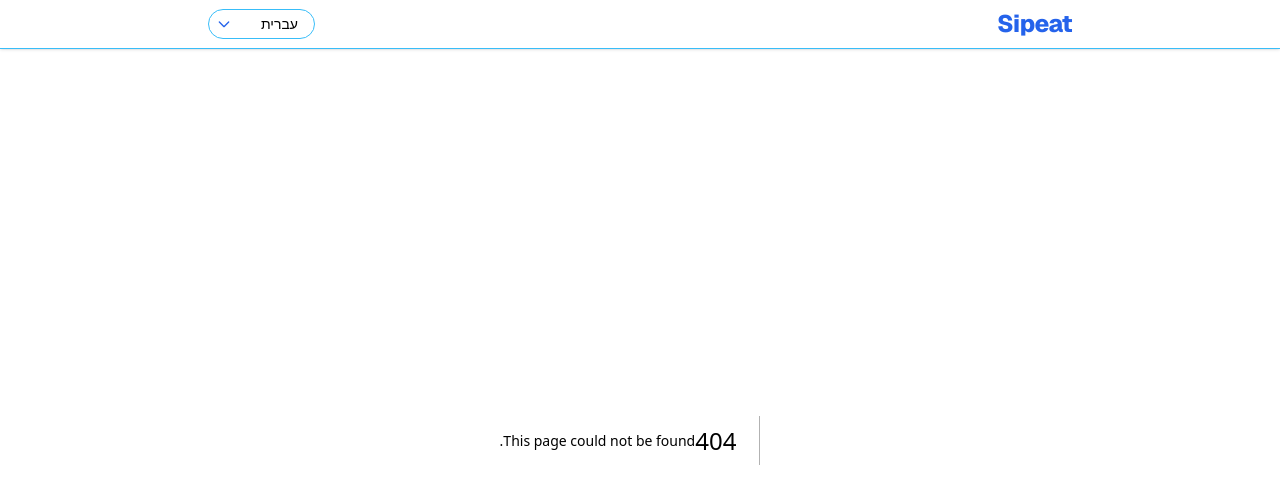
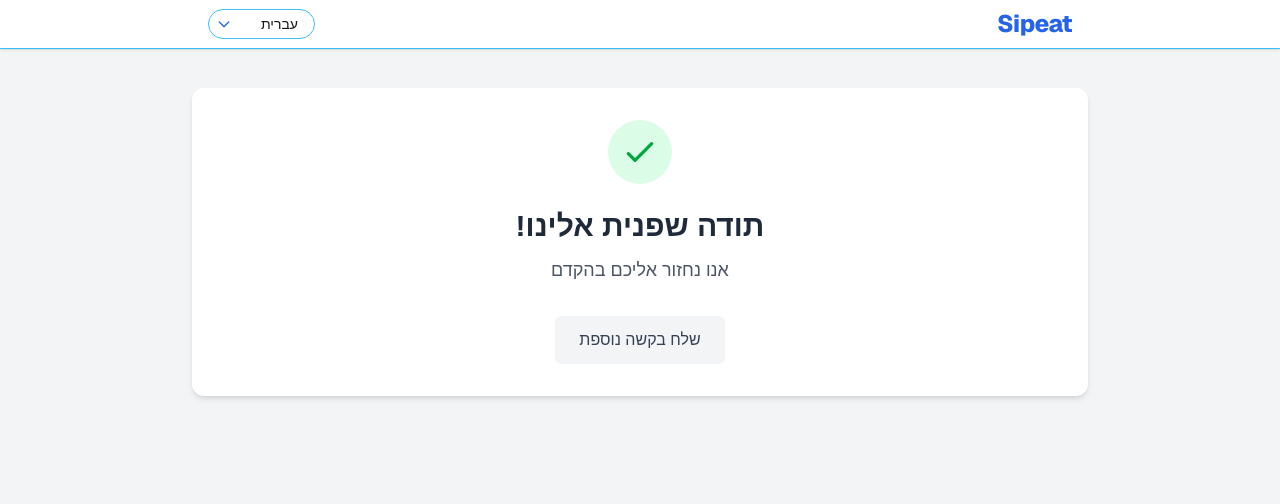
Before and after one commit to shakedshoshan/sipeat, a Next.js app: page /status in a window 1280 px wide. Before the commit this address had no page. Shown: the top 504 px of the page. Built offline with nearby package versions, Linux system fonts and the light colour scheme.

Commit message:
Update routing for status page and enhance translations: modified the routing to include type parameters for contact and request submissions, and added new translation keys for status messages in English, Arabic, Hebrew, and Russian to improve user experience.

```diff
--- a/src/app/request/status/page.tsx
+++ b/src/app/status/page.tsx
@@ -11,6 +11,7 @@ export default function StatusPage() {
   const searchParams = useSearchParams();
   const customerName = searchParams.get('customer_name') || '';
   const machineName = searchParams.get('machine_name') || '';
+  const type = searchParams.get('type') || '';
 
   useEffect(() => {
     const loadTranslations = async () => {
@@ -35,8 +36,8 @@ export default function StatusPage() {
   }
 
   // Replace placeholders with actual values from URL params
-  const interpolatedTitle = messages.statusPage.title.replace("(name)", customerName);
-  const interpolatedMessage = messages.statusPage.message.replace("(name of the machine)", machineName);
+  const interpolatedTitle = type === 'request' ? messages.statusPage.title.replace("(name)", customerName) : messages.statusPageContact.title;
+  const interpolatedMessage = type === 'request' ? messages.statusPage.message.replace("(name of the machine)", machineName) : messages.statusPageContact.message;
 
   return (
     <div className="min-h-screen bg-gray-100 py-12 px-4">
@@ -55,9 +56,15 @@ export default function StatusPage() {
             </p>
 
             <div className="flex flex-col sm:flex-row gap-4 justify-center">
-              <Link href="/" className="inline-block px-6 py-3 bg-gray-100 text-gray-700 font-medium rounded-md hover:bg-gray-200 transition-colors">
-                {messages.statusPage.returnHome}
-              </Link>
+              {type === 'contact' ? (
+                <Link href="/" className="inline-block px-6 py-3 bg-gray-100 text-gray-700 font-medium rounded-md hover:bg-gray-200 transition-colors">
+                  {messages.statusPage.returnHome}
+                </Link>
+              ) : (
+                <Link href="/request" className="inline-block px-6 py-3 bg-gray-100 text-gray-700 font-medium rounded-md hover:bg-gray-200 transition-colors">
+                  {messages.statusPageContact.anotherRequest}
+                </Link>
+              )}
             </div>
           </div>
         </div>
--- a/src/components/ContactUs.tsx
+++ b/src/components/ContactUs.tsx
@@ -24,7 +24,7 @@ export default function ContactUs({ messages }: { messages: Messages }) {
     try {
       const result = await createContact(contactData);
       if (result) {
-        router.push("/status");
+        router.push("/status?type=contact");
       } else {
         setError(messages.contact.form.error || "Failed to submit the form. Please try again.");
       }
--- a/src/components/RequestForm.tsx
+++ b/src/components/RequestForm.tsx
@@ -115,7 +115,7 @@ export default function RequestForm() {
       }
 
       // Redirect to status page with customer_name and machine_name as URL params
-      router.push(`/request/status?customer_name=${encodeURIComponent(formData.customer_name)}&machine_name=${encodeURIComponent(machineName)}`);
+      router.push(`/status?customer_name=${encodeURIComponent(formData.customer_name)}&machine_name=${encodeURIComponent(machineName)}&type=request`);
     } catch (err) {
       setError(err instanceof Error ? err.message : "An unknown error occurred");
       setIsSubmitting(false);
--- a/src/messages/ar.json
+++ b/src/messages/ar.json
@@ -70,6 +70,13 @@
   "statusPage": {
     "title": "شكرا (الاسم) للتواصل معنا!",
     "message": "تلقى فريقنا طلبك وربما تمت إضافة هذا المنتج إلى (اسم الجهاز)",
+    "anotherRequest": "إرسال طلب آخر",
+    "returnHome": "العودة إلى الصفحة الرئيسية"
+  },
+  "statusPageContact": {
+    "title": "شكرا للتواصل معنا!",
+    "message": "تلقى فريقنا طلبك",
+    "anotherRequest": "إرسال طلب آخر",
     "returnHome": "العودة إلى الصفحة الرئيسية"
   }
 }
--- a/src/messages/en.json
+++ b/src/messages/en.json
@@ -70,6 +70,13 @@
   "statusPage": {
     "title": "Thank you (name) for contacting us!",
     "message": "Our team has received your request and maybe this product has been added to (name of the machine)",
+    "anotherRequest": "Submit another request",
+    "returnHome": "Return to Home"
+  },
+  "statusPageContact": {
+    "title": "Thank you for contacting us!",
+    "message": "Our team has received your request",
+    "anotherRequest": "Submit another request",
     "returnHome": "Return to Home"
   }
 }
--- a/src/messages/he.json
+++ b/src/messages/he.json
@@ -70,6 +70,13 @@
   "statusPage": {
     "title": "תודה (שם) שפנית אלינו!",
     "message": "צוותינו קיבל את בקשתך ואולי מוצר זה היכנס ל(שם המכונה)",
+    "anotherRequest": "שלח בקשה נוספת",
+    "returnHome": "חזרה לדף הבית"
+  },
+  "statusPageContact": {
+    "title": "תודה שפנית אלינו!",
+    "message": "אנו נחזור אליכם בהקדם",
+    "anotherRequest": "שלח בקשה נוספת",
     "returnHome": "חזרה לדף הבית"
   }
 }
--- a/src/messages/ru.json
+++ b/src/messages/ru.json
@@ -70,6 +70,13 @@
   "statusPage": {
     "title": "Спасибо (имя) за обращение к нам!",
     "message": "Наша команда получила ваш запрос, и, возможно, этот продукт был добавлен в (название аппарата)",
+    "anotherRequest": "Отправить еще один запрос",
+    "returnHome": "Вернуться на главную"
+  },
+  "statusPageContact": {
+    "title": "Спасибо за обращение к нам!",
+    "message": "Наша команда получила ваш запрос",
+    "anotherRequest": "Отправить еще один запрос",
     "returnHome": "Вернуться на главную"
   }
 }
--- a/src/types/translate_type.ts
+++ b/src/types/translate_type.ts
@@ -68,6 +68,13 @@ export interface Messages {
     statusPage: {
       title: string;
       message: string;
+      anotherRequest: string;
+      returnHome: string;
+    };
+    statusPageContact: {
+      title: string;
+      message: string;
+      anotherRequest: string;
       returnHome: string;
     };
   }
```
